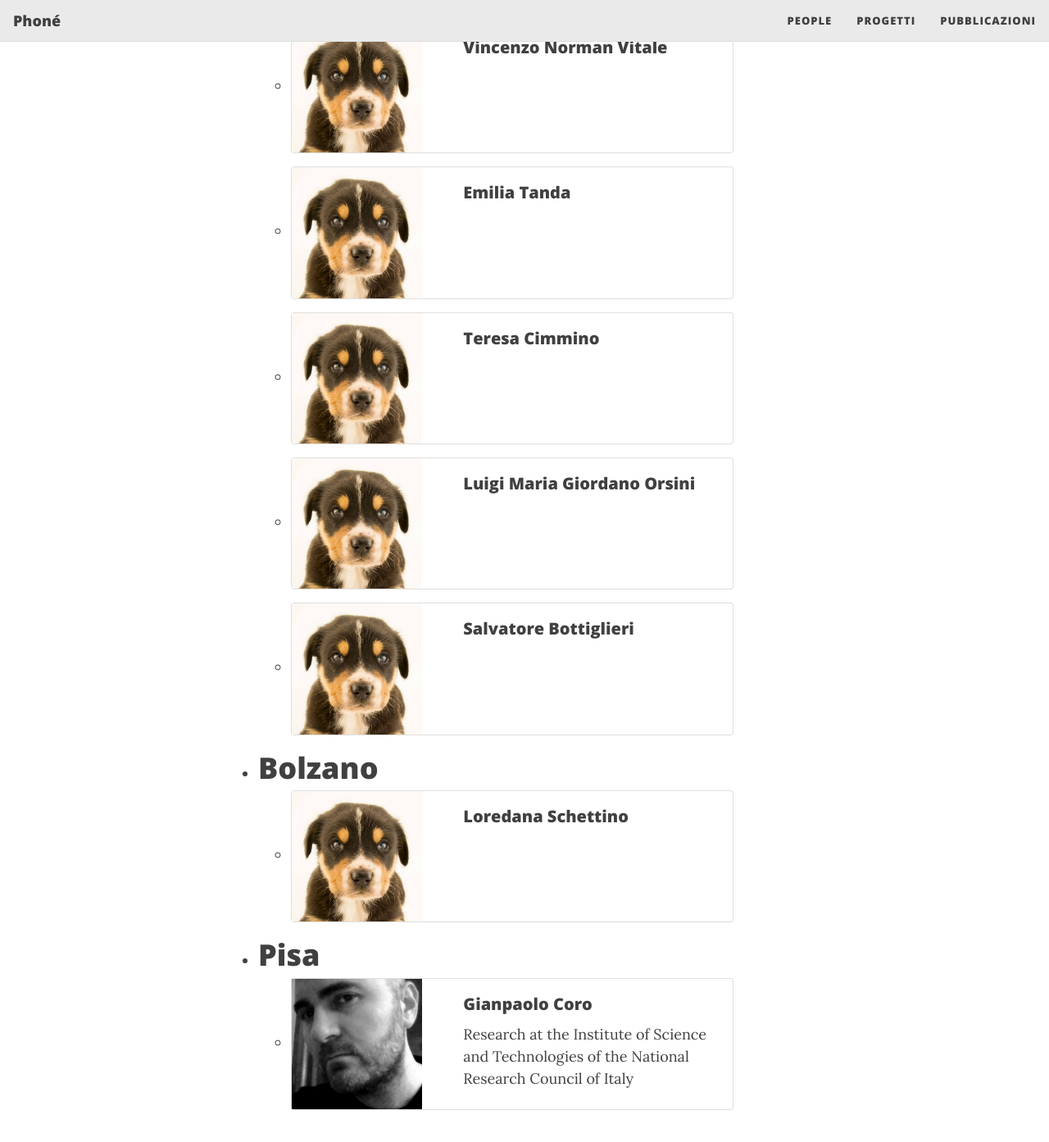
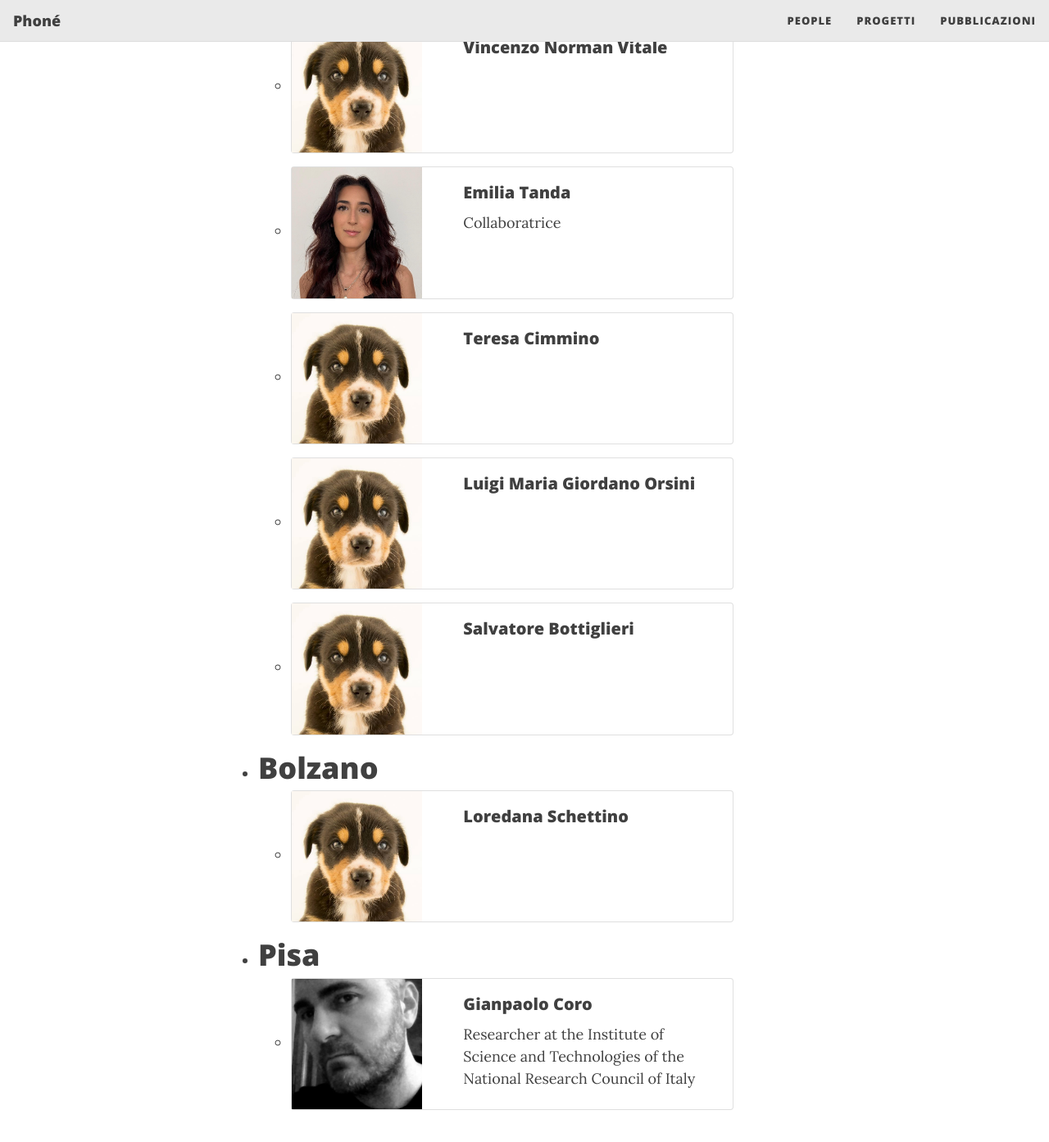
Before and after one commit to phoneGroup/phoneGroup.github.io, a Jekyll site: the page built from people.md, in a window 1280 px wide and 1400 px high, scrolled down 349 px. Shown: the top 1393 px of the window at 82% size. Built offline with Jekyll 4.4.1, drawn with Linux system fonts in a browser that asks for light colours; nearby versions of some CDN libraries.

Commit message:
add Emilia Tanda in people page

```diff
--- a/people.md
+++ b/people.md
@@ -42,13 +42,14 @@ layout: page
   - <div class="card mb-3" style="max-width: 540px;">
     <div class="row g-0">
       <div class="col-md-4">
-        <img src="/assets/img/cane.jpeg" class="img-fluid rounded-start" alt="...">
+        <img src="/assets/img/emilia_tanda.jpeg" class="img-fluid rounded-start" alt="...">
       </div>
       <a href="#" class="stretched-link"></a>
 
       <div class="col-md-8">
         <div class="card-body">
           <h5 class="card-title">Emilia Tanda</h5>
+          Collaboratrice
 
         </div>
       </div>
@@ -130,7 +131,7 @@ layout: page
       <div class="col-md-8">
         <div class="card-body">
           <h5 class="card-title">Gianpaolo Coro</h5>
-          Research at the Institute of Science and Technologies of the National Research Council of Italy
+          Researcher at the Institute of Science and Technologies of the National Research Council of Italy
         </div>
       </div>
     </div>
```
Also changed, not shown: assets/img/emilia_tanda.jpeg (added), 3 other files.
